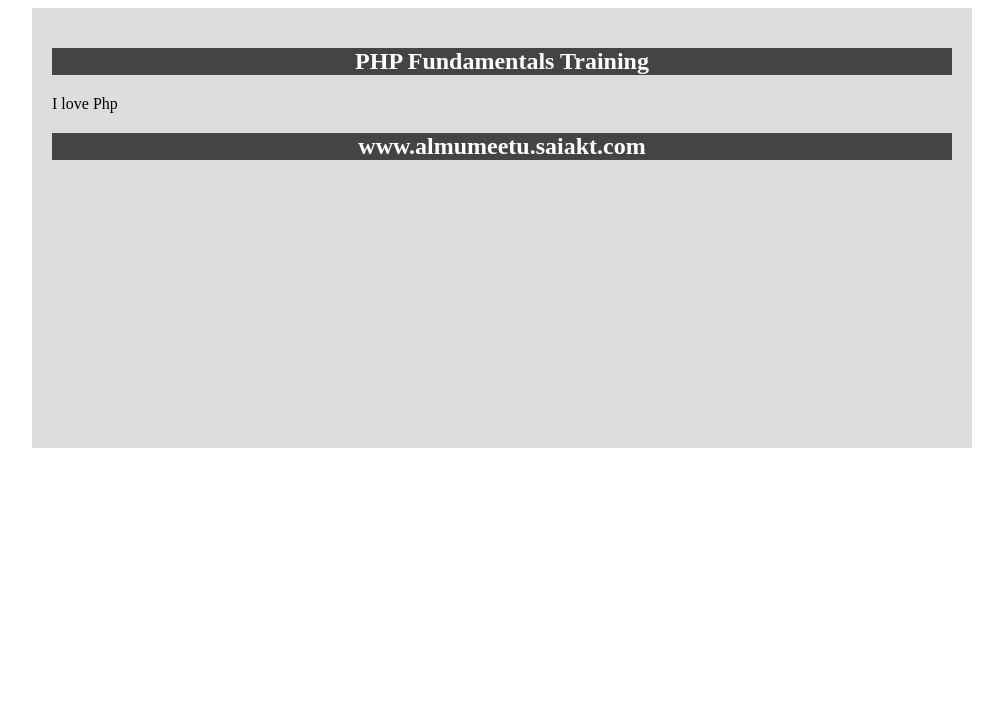
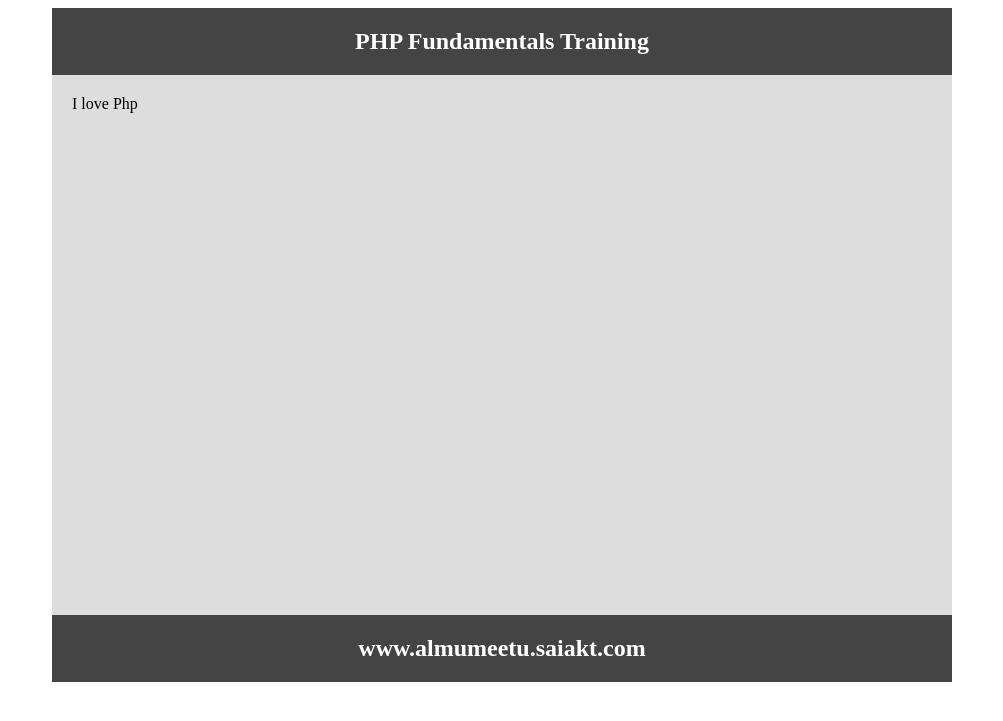
Before and after one commit to almumeetu/php-2025, a PHP site: page / in a window 1280 px wide. Shown: the top 721 px of the page, without its empty margins (138-1141 px from the left). Run offline with PHP 8.4, Linux system fonts and the light colour scheme.

Commit message:
create html template for php coding

```diff
--- a/index.php
+++ b/index.php
@@ -9,14 +9,21 @@
             width: 900px;
             margin: 0 auto;
             background: #ddd;
-            padding: 20px;
-            min-height: 400px;
         }
         .headeroption,
         .footeroption {
             background: #444;
             color: #fff;
             text-align: center;
+            padding: 20px;
+        }
+        .headeroption h2,
+        .footeroption h2{
+            margin: 0;
+        }
+        .maincontent{
+            min-height: 500px;
+            padding: 20px;
         }
     </style>
 </head>
```
